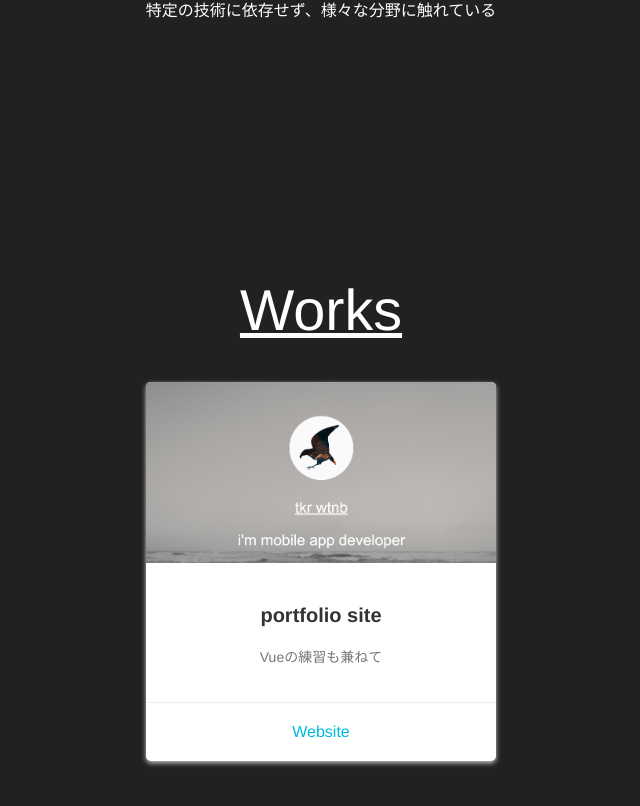
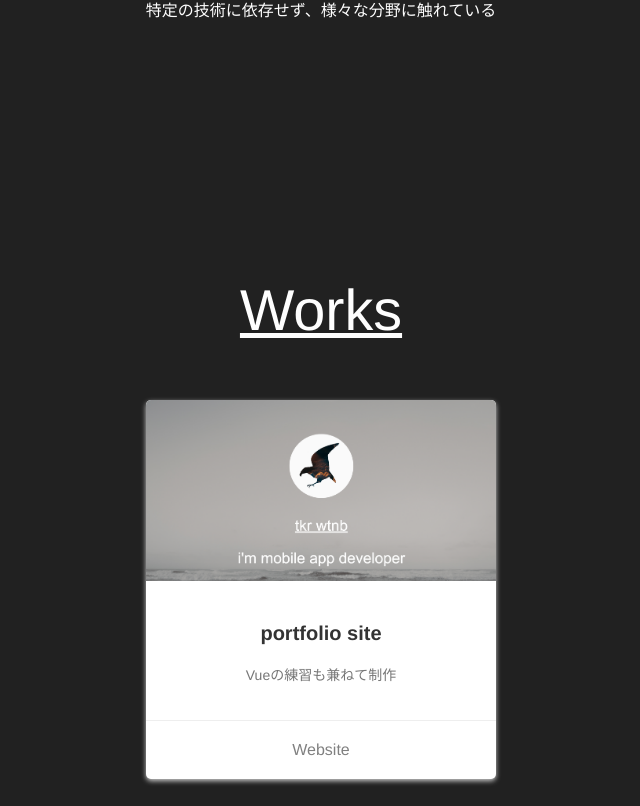
Before and after one commit to tkrwtnb/tkrwtnb.github.io, a Vue app: page / in a window 1280 px wide. Shown: the part 1399-2205 px from the top of the page, without its empty margins (319-959 px from the left). Before the commit the page ends 2168 px from the top, so only its background shows below. Built offline with nearby package versions, Linux system fonts and the light colour scheme.

Commit message:
add works

```diff
--- a/src/components/WorkCard.vue
+++ b/src/components/WorkCard.vue
@@ -4,10 +4,10 @@
             <img class="card-img" src="../../assets/portfolio_site.png" alt="">
             <div class="card-content">
                 <h1 class="card-title">portfolio site</h1>
-                <p class="card-text">Vueの練習も兼ねて</p>
+                <p class="card-text">Vueの練習も兼ねて制作</p>
             </div>
             <div class="card-link">
-                <a href="http://webcreatorbox.com/">Website</a>
+                <a href="http://wtnbtkr.github.io">Website</a>
             </div>
         </section>
     </div>
@@ -17,7 +17,7 @@
 
 .works {
     margin: 0px;
-    padding: 0px;
+    padding: 10px;
     display: inline;
 }
 
@@ -56,10 +56,10 @@
 }
 .card-link a {
   text-decoration: none;
-  color: #0bd;
+  color: grey;
   margin: 0 10px;
 }
 .card-link a:hover {
-  color: #0090aa;
+  color: #212121;
 }
 </style>
```
